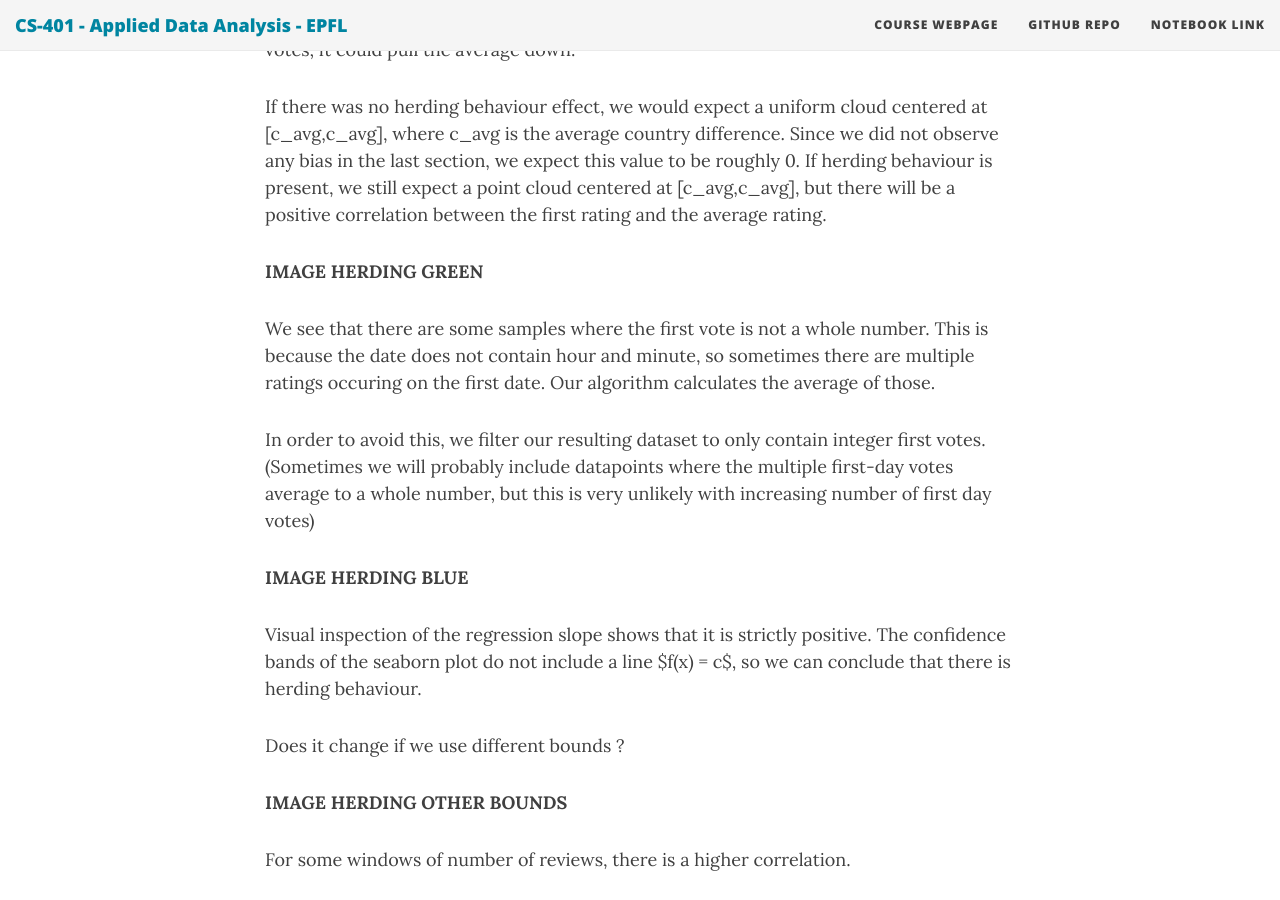
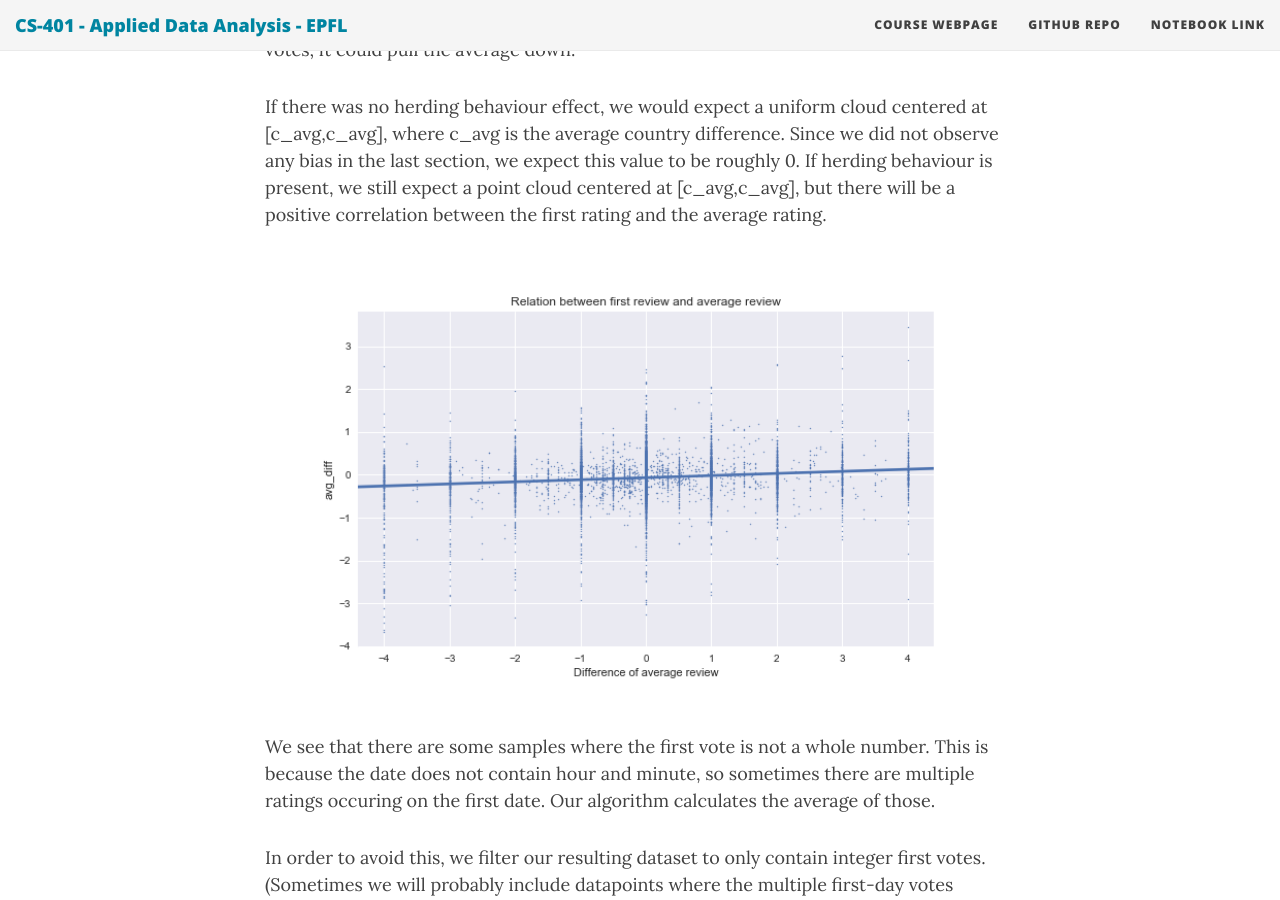
Before and after one commit to ada-lyn/ada-lyn.github.io, a Jekyll site: the page built from index.md, in a window 1280 px wide and 900 px high, scrolled down 27219 px. Built offline with Jekyll 4.4.1, drawn with Linux system fonts in a browser that asks for light colours; nearby versions of some CDN libraries.

Commit message:
Update index.md

```diff
--- a/index.md
+++ b/index.md
@@ -292,25 +292,34 @@
 
 One of the bias that might  effect the ratings is what is called the Herding Behavior. Basically, for the same product, depending on the first review given to it, other reviews will vary. If the first review is very positive, other reviewers might have a tendency to also put a higher grade. The same is true for a first negative rating. If we want to make some analysis and give some hypotheses about this, we will need enough data, i.e. enough common products with a non negligable rating difference between the two countries. We have 29507 common reviews between the US and UK, which isn't that much compared to the size of previous data, but we think it is still enough to see if this effect is indeed real.
 
-
-Approach
+*Approach*
 
 We will create a scatter plot, with on the x axis the first vote, on the y axis the average of the resulting votes. We exclude the first vote for the average calculation since it could affect the average. For example if it was significantly lower, and there would not be many votes, it could pull the average down.
 
 If there was no herding behaviour effect, we would expect a uniform cloud centered at [c_avg,c_avg], where c_avg is the average country difference. Since we did not observe any bias in the last section, we expect this value to be roughly 0.
 If herding behaviour is present, we still expect a point cloud centered at [c_avg,c_avg], but there will be a positive correlation between the first rating and the average rating.
 
-**IMAGE HERDING GREEN**
+<p float="left">
+  <img src="/img/herding/float_steps_corr.png" width="99%" />
+
+</p>
 
 We see that there are some samples where the first vote is not a whole number. This is because the date does not contain hour and minute, so sometimes there are multiple ratings occuring on the first date. Our algorithm calculates the average of those.
 
 In order to avoid this, we filter our resulting dataset to only contain integer first votes. (Sometimes we will probably include datapoints where the multiple first-day votes average to a whole number, but this is very unlikely with increasing number of first day votes)
 
-**IMAGE HERDING BLUE**
+<p float="left">
+  <img src="/img/herding/int_steps_corr.png" width="99%" />
+
+</p>
 
 Visual inspection of the regression slope shows that it is strictly positive. The confidence bands of the seaborn plot do not include a line $f(x) = c$, so we can conclude that there is herding behaviour.
 
 Does it change if we use different bounds ?
+
+<p float="left">
+  <img src="/img/herding/int_100_300_steps_corr.png" width="99%" />
+</p>
 
 **IMAGE HERDING OTHER BOUNDS**
 
```
